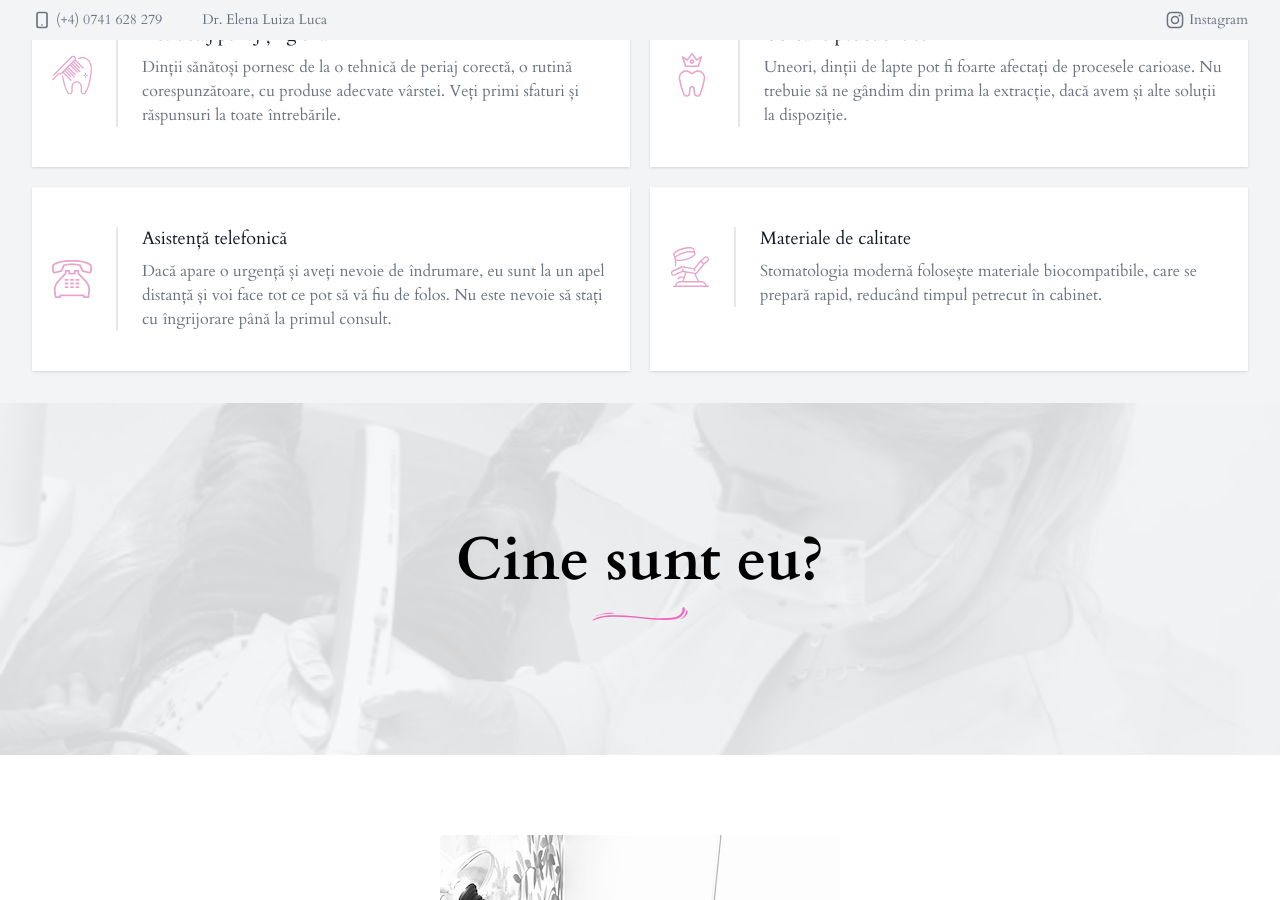
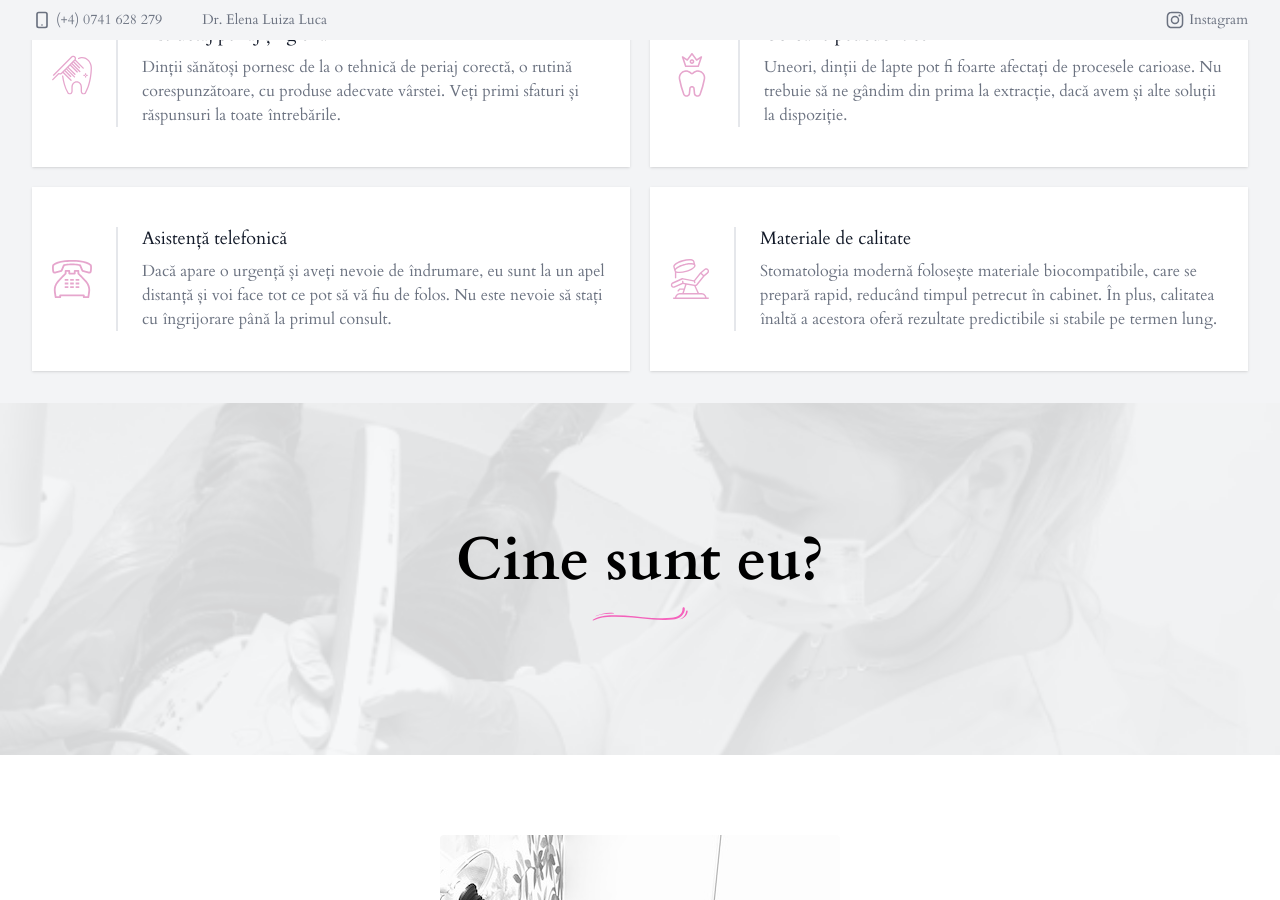
Before and after one commit to luizaluca/luizaluca.github.io, a Jekyll site: the page built from index.html, in a window 1280 px wide and 900 px high, scrolled down 1227 px. Built offline with Jekyll 4.4.1, drawn with Linux system fonts in a browser that asks for light colours; nearby versions of some CDN libraries.

Commit message:
content update

```diff
--- a/index.html
+++ b/index.html
@@ -205,6 +205,7 @@ title: Dr. Elena Luiza Luca
                 <dd class="mt-2 text-base text-gray-500">
                   Stomatologia modernă folosește materiale biocompatibile,
                   care se prepară rapid, reducând timpul petrecut în cabinet.
+                  În plus, calitatea înaltă a acestora oferă rezultate predictibile si stabile pe termen lung.
                 </dd>
               </dl>
             </div>
```
